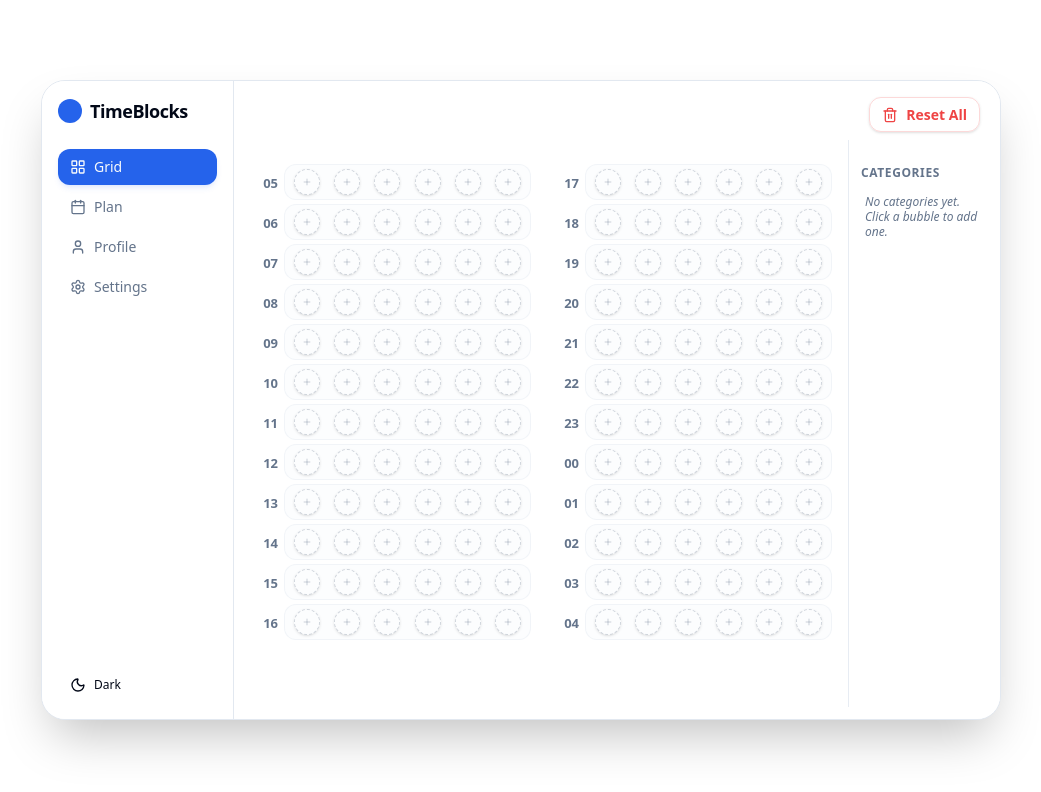
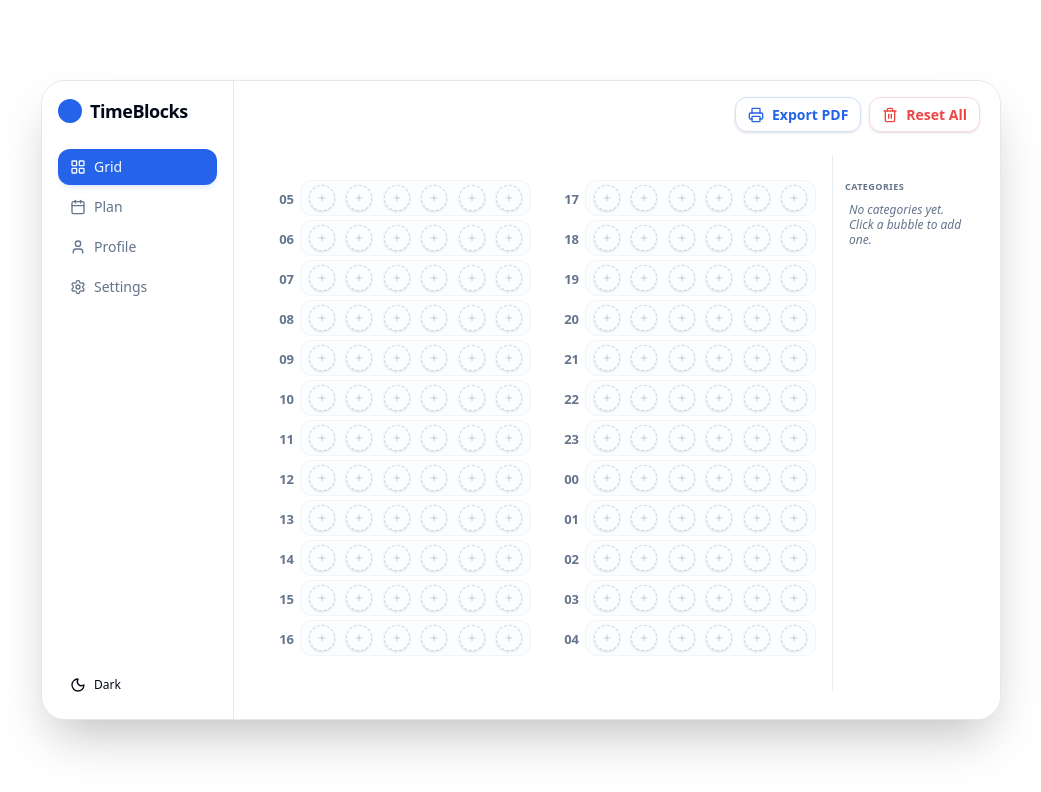
Before and after one commit to pchinso/time-blocks-app, a React (Vite) app: page / in a window 1280 px wide. Shown: the top 792 px of the page, without its empty margins (119-1160 px from the left). Built offline with nearby package versions, Linux system fonts and the light colour scheme.

Commit message:
Add high-resolution PDF export with html-to-image and improve time display in bubbles

```diff
--- a/package.json
+++ b/package.json
@@ -20,6 +20,9 @@
     "clsx": "^2.1.1",
     "date-fns": "^4.1.0",
     "framer-motion": "^12.23.26",
+    "html-to-image": "^1.11.13",
+    "html2canvas": "^1.4.1",
+    "jspdf": "^3.0.4",
     "lucide-react": "^0.562.0",
     "react": "^19.2.0",
     "react-dom": "^19.2.0",
--- a/src/components/blocks/BubbleGrid.tsx
+++ b/src/components/blocks/BubbleGrid.tsx
@@ -1,11 +1,13 @@
-import React, { useState, useCallback, useMemo } from 'react';
+import React, { useState, useCallback, useMemo, useRef } from 'react';
 import { useBlockStore } from '@/store/useBlockStore';
 import { formatSlotTime, START_HOUR, formatDuration } from '@/lib/time-utils';
 import { cn } from '@/lib/utils';
 import { toast } from 'sonner';
 import { motion } from 'framer-motion';
 import * as Popover from '@radix-ui/react-popover';
-import { Plus, Trash2 } from 'lucide-react';
+import { Plus, Trash2, Printer } from 'lucide-react';
+import { jsPDF } from 'jspdf';
+import * as htmlToImage from 'html-to-image';
 
 interface BubbleProps {
   slotIndex: number;
@@ -65,6 +67,11 @@ const Bubble: React.FC<BubbleProps> = React.memo(({
             }}
           >
             {!block && <Plus className="mx-auto h-2.5 w-2.5 text-muted-foreground/40" />}
+            {isStart && (
+              <span className="absolute inset-0 flex items-center justify-center text-[9px] font-black text-white pointer-events-none tracking-tighter">
+                {formatSlotTime(slotIndex)}
+              </span>
+            )}
           </motion.button>
         </Popover.Trigger>
 
@@ -194,6 +201,7 @@ const HourRow: React.FC<HourRowProps> = React.memo(({
 export const BubbleGrid: React.FC = () => {
   const { blocks, tasks, addBlock, removeBlock, extendBlock, addTask, resetAll } = useBlockStore();
   const [draggedBlockId, setDraggedBlockId] = useState<string | null>(null);
+  const gridRef = useRef<HTMLDivElement>(null);
 
   const hours = useMemo(() => Array.from({ length: 24 }).map((_, i) => (START_HOUR + i) % 24), []);
   const morningHours = useMemo(() => hours.slice(0, 12), [hours]);
@@ -253,9 +261,67 @@ export const BubbleGrid: React.FC = () => {
     }
   }, [resetAll]);
 
+  const handleExportPDF = useCallback(async () => {
+    if (!gridRef.current) {
+      toast.error('Grid element not found');
+      return;
+    }
+
+    const toastId = toast.loading('Preparing high-resolution PDF...');
+
+    try {
+      const element = gridRef.current;
+
+      // Use html-to-image which handles modern CSS (oklch, oklab) much better
+      const dataUrl = await htmlToImage.toPng(element, {
+        quality: 1.0,
+        pixelRatio: 2,
+        backgroundColor: getComputedStyle(document.body).backgroundColor,
+      });
+
+      const img = new Image();
+      img.src = dataUrl;
+
+      await new Promise((resolve) => {
+        img.onload = resolve;
+      });
+
+      const pdf = new jsPDF({
+        orientation: 'landscape',
+        unit: 'px',
+        format: [img.width / 2, img.height / 2]
+      });
+
+      pdf.addImage(
+        dataUrl,
+        'PNG',
+        0,
+        0,
+        img.width / 2,
+        img.height / 2,
+        undefined,
+        'FAST'
+      );
+
+      pdf.save(`daily-bubbles-${new Date().toISOString().split('T')[0]}.pdf`);
+
+      toast.success('PDF exported successfully', { id: toastId });
+    } catch (error) {
+      console.error('PDF export failed:', error);
+      toast.error(`Export failed: ${error instanceof Error ? error.message : 'Unknown error'}`, { id: toastId });
+    }
+  }, []);
+
   return (
     <div className="flex h-full w-full flex-col bg-background pt-4 px-3 pb-3 overflow-hidden">
-      <div className="mb-2 px-2 flex items-center justify-end">
+      <div className="mb-2 px-2 flex items-center justify-end gap-2">
+        <button
+          onClick={handleExportPDF}
+          className="flex items-center gap-2 rounded-lg px-3 py-1.5 text-[14px] font-bold text-primary hover:bg-primary/10 transition-colors border border-primary/20 shadow-sm"
+        >
+          <Printer className="h-4 w-4" />
+          Export PDF
+        </button>
         <button
           onClick={handleReset}
           className="flex items-center gap-2 rounded-lg px-3 py-1.5 text-[14px] font-bold text-destructive hover:bg-destructive/10 transition-colors border border-destructive/20 shadow-sm"
@@ -265,7 +331,7 @@ export const BubbleGrid: React.FC = () => {
         </button>
       </div>
 
-      <div className="grid flex-1 grid-cols-[1fr_1fr_140px] gap-x-4 overflow-hidden">
+      <div ref={gridRef} className="grid flex-1 grid-cols-[1fr_1fr_140px] gap-x-4 overflow-hidden bg-background p-4 rounded-xl">
         {/* Morning Column */}
         <div className="flex flex-col gap-y-1 pt-6">
           {morningHours.map((hour, i) => (
@@ -305,15 +371,15 @@ export const BubbleGrid: React.FC = () => {
         </div>
 
         {/* Categories Column */}
-        <div className="flex flex-col gap-y-1 overflow-y-auto pl-3 border-l border-border/80 pt-6">
-          <h2 className="text-[12px] font-bold text-muted-foreground uppercase tracking-wider mb-1">Categories</h2>
+        <div className="flex flex-col gap-y-0.5 overflow-hidden pl-3 border-l border-border/80 pt-6">
+          <h2 className="text-[9px] font-bold text-muted-foreground uppercase tracking-wider mb-0.5">Categories</h2>
           {tasks.map(task => (
-            <div key={task.id} className="flex flex-col gap-0.5 rounded-lg border bg-card p-2 shadow-sm hover:shadow-md transition-shadow">
-              <div className="flex items-center gap-1.5">
-                <div className="h-2.5 w-2.5 rounded-full" style={{ backgroundColor: task.color }} />
-                <span className="text-[13px] font-bold truncate">{task.name}</span>
+            <div key={task.id} className="flex flex-col gap-0 rounded-md border bg-card p-0.5 px-1 shadow-sm hover:shadow-md transition-shadow">
+              <div className="flex items-center gap-1">
+                <div className="h-1 w-1 rounded-full" style={{ backgroundColor: task.color }} />
+                <span className="text-[9px] font-bold truncate">{task.name}</span>
               </div>
-              <span className="text-[12px] font-semibold text-muted-foreground ml-4">
+              <span className="text-[9px] font-semibold text-muted-foreground ml-2">
                 {getTaskTotalTime(task.id)}
               </span>
             </div>
```
Also changed, not shown: 1 other file (tests, documents, lock files or other folders).
